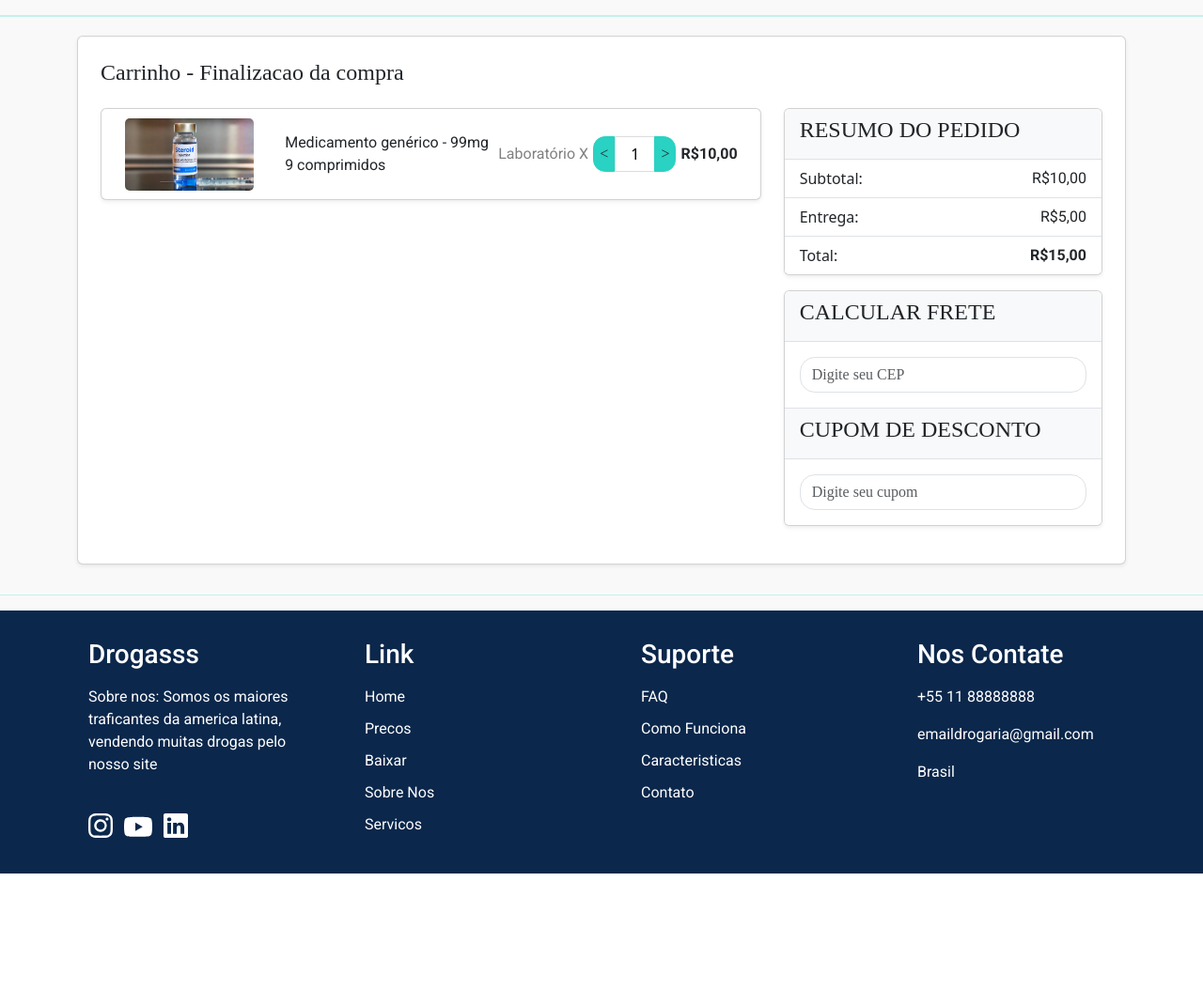
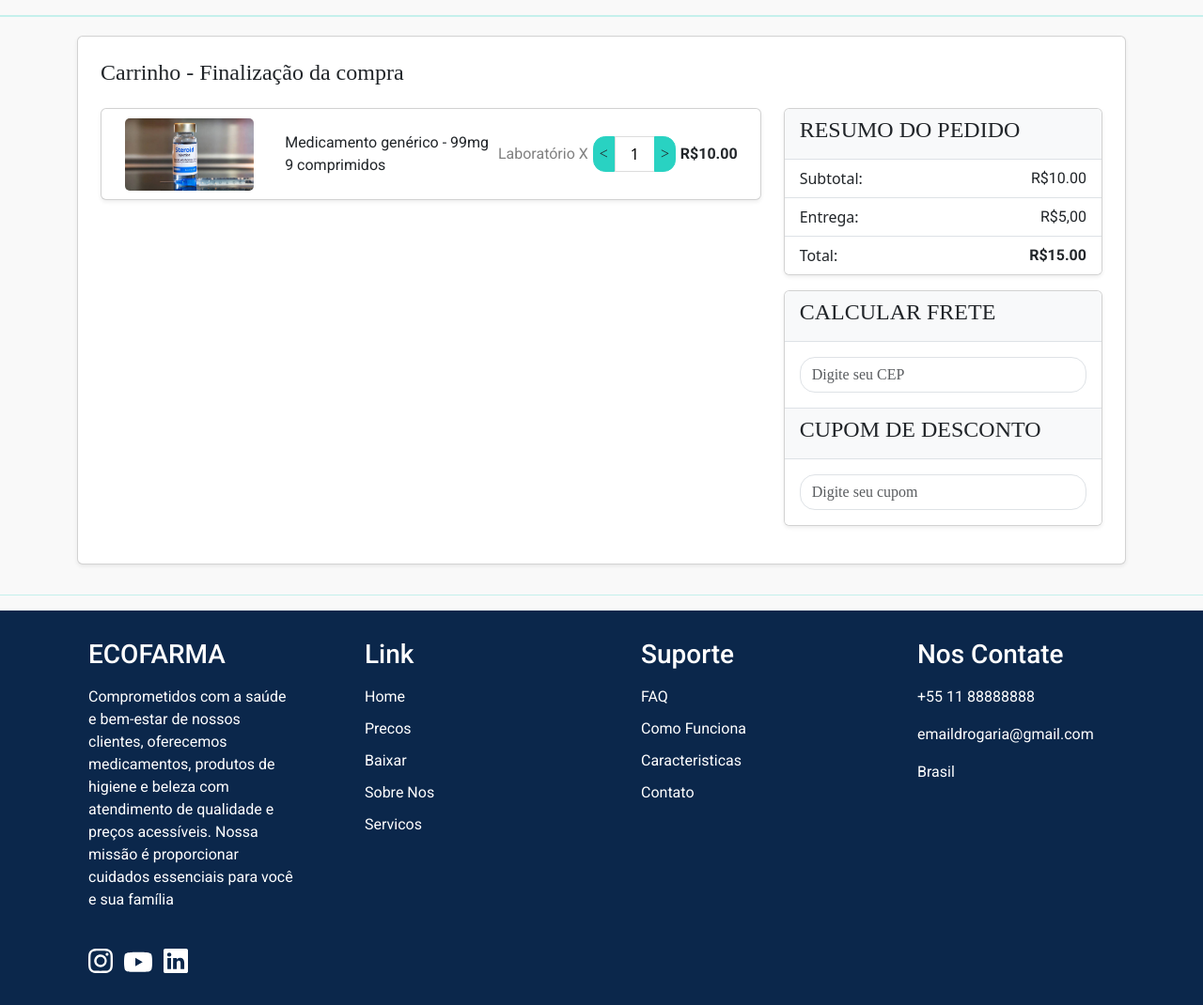
Before and after one commit to Pe-ef95/ProjetoPW-Drogaria, a PHP site: page /carrinho.php in a window 1280 px wide. Shown: the part 74-1144 px from the top of the page at 94% size. Before the commit the page ends 1004 px from the top, so only its background shows below. Run offline with PHP 8.4, Linux system fonts and the light colour scheme; some web fonts are replaced.

Commit message:
defVersion: javascript do carrinho começando a funcionar

```diff
--- a/carrinho.php
+++ b/carrinho.php
@@ -98,11 +98,15 @@
         <!-- Linha azul da divisória -->
         <hr>
 
+        <div id="cart-itens" class="col-8">
+            <!-- Aqui os produtos serão adicionados dinamicamente -->
+        </div>
+
         <div class="row">
             <div class="col">
                 <div class="container my-1">
                     <div class="card mb-3 rounded shadow-sm" style="padding: 1.5rem;">
-                        <h4 class="text-start mb-4">Carrinho - Finalizacao da compra</h4>
+                        <h4 class="text-start mb-4">Carrinho - Finalização da compra</h4>
                         <div class="row">
                             <!-- Card do produto no carrinho -->
                             <div class="col-8">
@@ -117,13 +121,13 @@
                                                     <p class="card-text mb-0">Medicamento genérico - 99mg <br> 9 comprimidos</p> <br>
                                                     <p class="card-text mb-0" style="color: gray;">Laboratório X</p>
                                                     <div class="btn-group" role="group" aria-label="Basic example">
-                                                        <button type="button" class="btn btn-light btn-outline-dark">&lt;</button>
-                                                        <span class="px-3" style="display: flex; align-items: center; color: black; background-color: #ffffff; border: 1px solid #ddd;">
+                                                        <button type="button" class="btn btn-light btn-outline-dark" onclick="decreaseQuantity()">&lt;</button>
+                                                        <span id="productQuantity" class="px-3" style="display: flex; align-items: center; color: black; background-color: #ffffff; border: 1px solid #ddd;">
                                                             1
                                                         </span>
-                                                        <button type="button" class="btn btn-light btn-outline-dark">&gt;</button>
+                                                        <button type="button" class="btn btn-light btn-outline-dark" onclick="increaseQuantity()">&gt;</button>
                                                     </div>
-                                                    <p class="card-text mb-0" style="font-weight: bold; font-family: 'Roboto';">R$10,00</p>
+                                                    <p id="productPrice" class="card-text mb-0" style="font-weight: bold; font-family: 'Roboto';">R$10,00</p>
                                                 </div>
                                             </div>
                                         </div>
@@ -136,9 +140,9 @@
                                         <li class="list-group-item bg-light">
                                             <h4>RESUMO DO PEDIDO</h4>
                                         </li>
-                                        <li class="list-group-item d-flex justify-content-between">Subtotal: <span style="font-family: 'Roboto';">R$10,00</span></li>
+                                        <li class="list-group-item d-flex justify-content-between">Subtotal: <span id="subtotal" style="font-family: 'Roboto';">R$10,00</span></li>
                                         <li class="list-group-item d-flex justify-content-between">Entrega: <span style="font-family: 'Roboto';">R$5,00</span></li>
-                                        <li class="list-group-item d-flex justify-content-between">Total: <span style="font-weight: bold; font-family: 'Roboto';">R$15,00</span></li>
+                                        <li class="list-group-item d-flex justify-content-between">Total: <span id="total" style="font-weight: bold; font-family: 'Roboto';">R$15,00</span></li>
                                     </ul>
                                 </div>
                                 <div class="card mb-3 rounded shadow-sm">
@@ -160,6 +164,48 @@
             </div>
         </div>
 
+        <script>
+            // Função para atualizar o subtotal, total e o preço do produto no card
+            function updatePrices() {
+                let quantity = document.getElementById("productQuantity").innerText; // Pega a quantidade do produto
+                let price = 10.00; // Preço do produto (aqui pode vir da sua base de dados ou ser dinâmico)
+
+                let productTotal = price * quantity; // Calcula o total do produto
+                let deliveryFee = 5.00; // Taxa de entrega
+                let total = productTotal + deliveryFee; // Calcula o total com entrega
+
+                // Atualiza o subtotal e total no carrinho
+                document.getElementById("subtotal").innerText = "R$" + productTotal.toFixed(2);
+                document.getElementById("total").innerText = "R$" + total.toFixed(2);
+
+                // Atualiza o preço do produto no card com base na quantidade
+                document.getElementById("productPrice").innerText = "R$" + productTotal.toFixed(2);
+            }
+
+            // Função para aumentar a quantidade
+            function increaseQuantity() {
+                let quantityElem = document.getElementById("productQuantity");
+                let quantity = parseInt(quantityElem.innerText);
+                quantityElem.innerText = quantity + 1;
+                updatePrices(); // Atualiza os preços
+            }
+
+            // Função para diminuir a quantidade
+            function decreaseQuantity() {
+                let quantityElem = document.getElementById("productQuantity");
+                let quantity = parseInt(quantityElem.innerText);
+                if (quantity > 1) {
+                    quantityElem.innerText = quantity - 1;
+                    updatePrices(); // Atualiza os preços
+                }
+            }
+
+            // Atualiza os preços quando a página carregar
+            window.onload = updatePrices;
+        </script>
+
+
+
         <hr>
 
         <div class="row">
@@ -167,8 +213,8 @@
                 <footer>
                     <div class="container" id="containerFooter">
                         <ul>
-                            <h3>Drogasss</h3>
-                            <p>Sobre nos: Somos os maiores traficantes da america latina, vendendo muitas drogas pelo nosso site</p>
+                            <h3>ECOFARMA</h3>
+                            <p>Comprometidos com a saúde e bem-estar de nossos clientes, oferecemos medicamentos, produtos de higiene e beleza com atendimento de qualidade e preços acessíveis. Nossa missão é proporcionar cuidados essenciais para você e sua família</p>
                             <div class="redes-sociais">
                                 <a href="https://www.instagram.com" target="_blank"><img class="cfProd" src="imgs/instagram.svg" alt="Instagram"></a>
                                 <a href="https://www.youtube.com" target="_blank"><img class="cfProd" src="imgs/youtube.svg" alt="YouTube"></a>
```
Also changed, not shown: index.php (+54 -50 lines).
